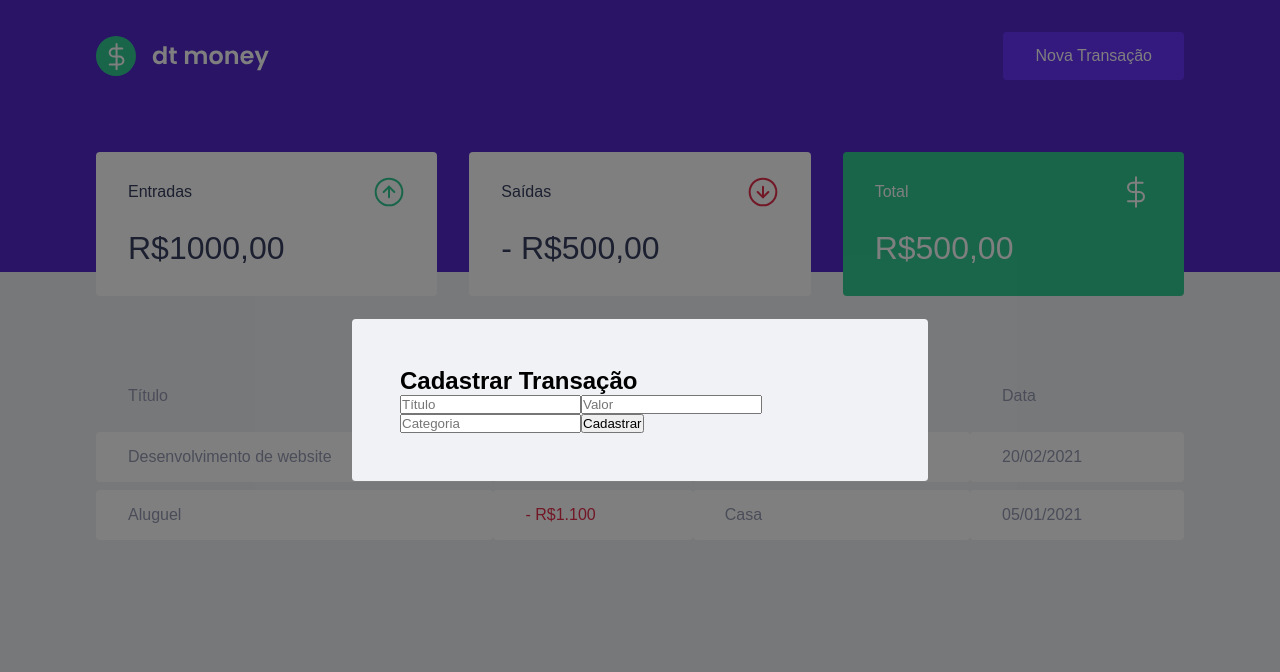
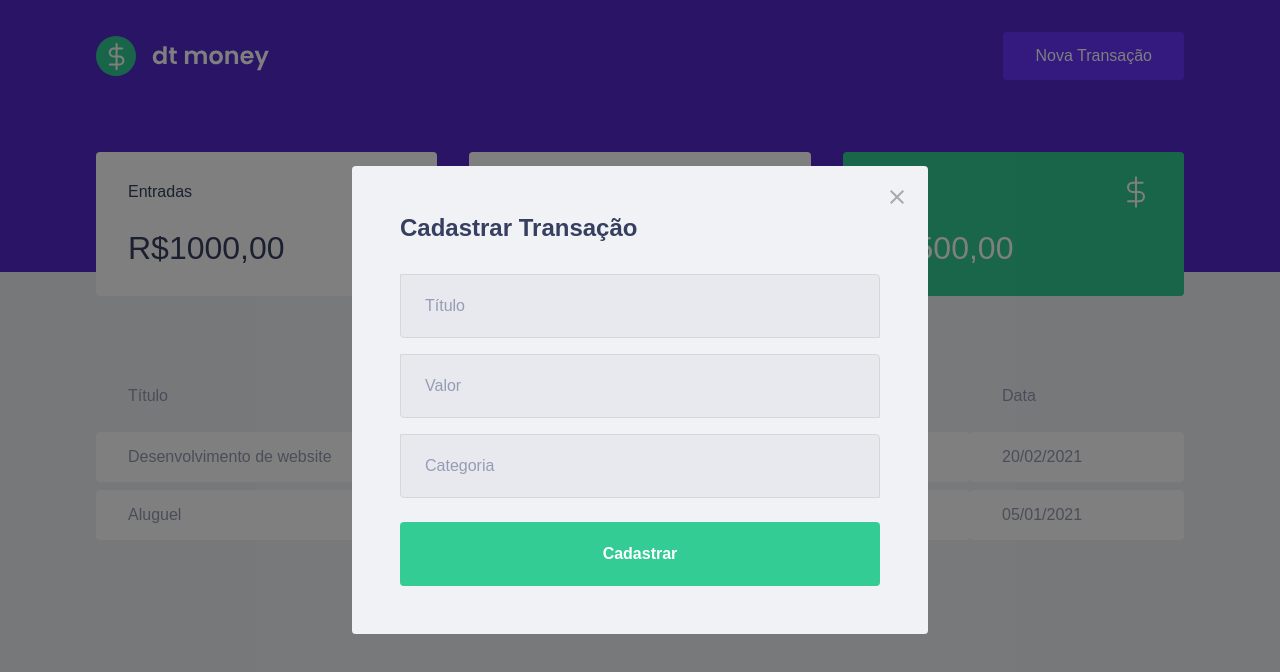
Before and after one commit to vandercbl/ignite-reactjs-02-dtmoney, a React (Create React App) app: page / in a window 1280 px wide. Both pictures are taken after a click on the button "Nova Transação". Shown: the top 672 px of the page. Built offline with nearby package versions, Linux system fonts and the light colour scheme; no server answers; what miragejs would draw is missing.

Commit message:
Formatação do estilo do form do modal

```diff
--- a/src/components/NewTransactionModal/index.tsx
+++ b/src/components/NewTransactionModal/index.tsx
@@ -1,5 +1,6 @@
 import Modal from 'react-modal'
 import {Container} from './styles'
+import closeImg from '../../assets/close.svg'
 
 interface NewTransactionModalProps {
 	isOpen: boolean
@@ -14,6 +15,10 @@
 			overlayClassName="react-modal-overlay"
 			className="react-modal-content"
 		>
+			<button type="button" onClick={onRequestClose} className="react-modal-close">
+				<img src={closeImg} alt="Fechar modal" />
+			</button>
+
 			<Container>
 				<h2>Cadastrar Transação</h2>
 
--- a/src/components/NewTransactionModal/styles.ts
+++ b/src/components/NewTransactionModal/styles.ts
@@ -1,3 +1,48 @@
 import styled from 'styled-components'
 
-export const Container = styled.form``
+export const Container = styled.form`
+	h2 {
+		color: var(--text-title);
+		font-size: 1.5rem;
+		margin-bottom: 2rem;
+	}
+
+	input {
+		width: 100%;
+		padding: 0 1.5rem;
+		height: 4rem;
+		border-radius: 0%.25rem;
+
+		border: 1px solid #d7d7d7;
+		background: #e7e9ee;
+		font-weight: 400;
+		font-size: 1rem;
+
+		&::placeholder {
+			color: var(--text-body);
+		}
+
+		& + input {
+			margin-top: 1rem;
+		}
+	}
+
+	button[type="submit"] {
+		width: 100%;
+		padding: 0 1.5rem;
+		height: 4rem;
+		background: var(--green);
+		color: #fff;
+		border-radius: 0.25rem;
+		border: 0;
+		font-size: 1rem;
+		margin-top: 1.5rem;
+		font-weight: 600;
+		transition: filter 0.2s;
+
+		&:hover {
+			filter: brightness(0.9);
+		}
+	}
+
+`
--- a/src/styles/global.ts
+++ b/src/styles/global.ts
@@ -75,4 +75,17 @@
 		border-radius: 0.24rem;
 	}
 
+	.react-modal-close {
+		position: absolute;
+		right: 1.5rem;
+		top: 1.5rem;
+		border: 0;
+		background: transparent;
+		transition: filter 0.2s;
+
+		&:hover {
+			filter: brightness(0.9);
+		}
+	}
+
 `
```
